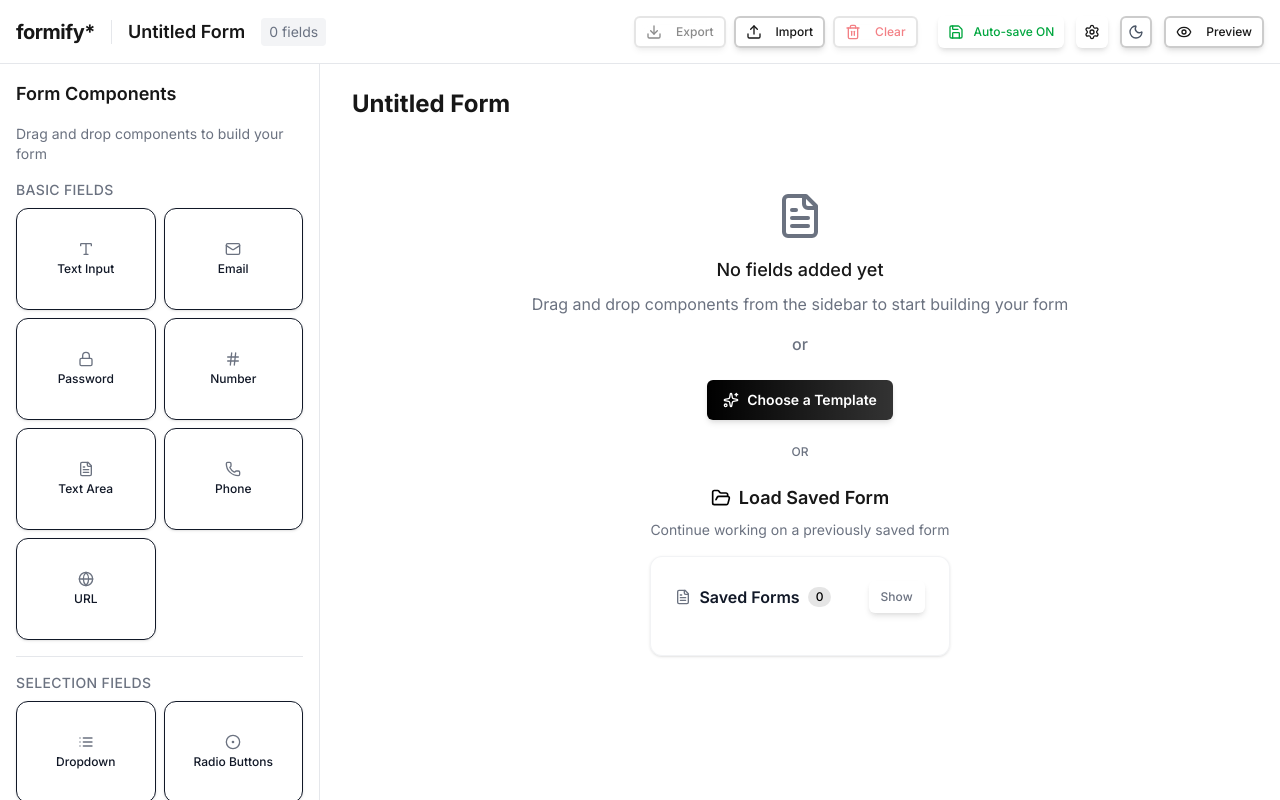
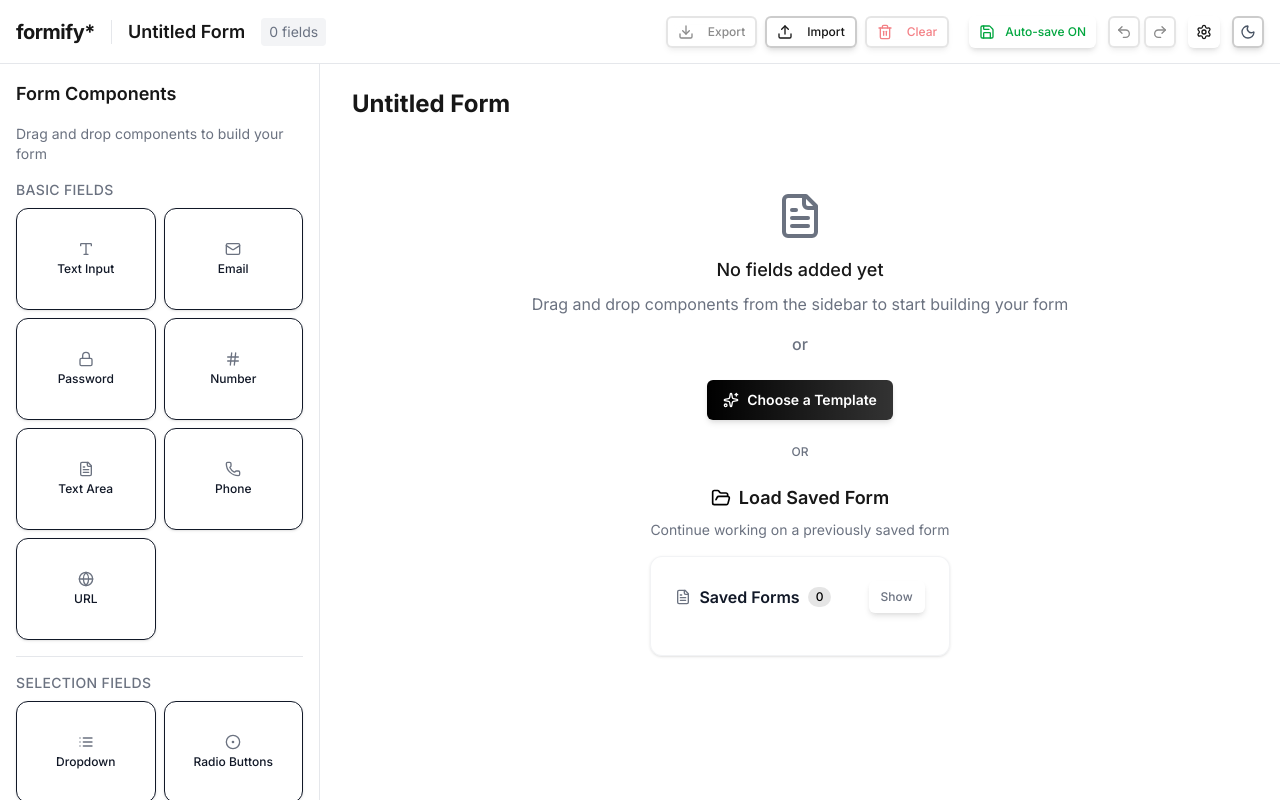
Before and after one commit to sanjaymahto/formify, a Next.js app: page /builder in a window 1280 px wide. Built offline with nearby package versions, Linux system fonts and the light colour scheme.

Commit message:
undo redo functionality added

```diff
--- a/src/components/header.tsx
+++ b/src/components/header.tsx
@@ -4,12 +4,13 @@
 import { Button } from '@/components/ui/button';
 import { useFormStore } from '@/lib/store';
 import { useSettingsStore } from '@/lib/settings-store';
-import { Eye, Edit3, Save, Sun, Moon, Clock, CheckCircle } from 'lucide-react';
+import { Eye, Edit3, Save, Sun, Moon, Clock, CheckCircle, X, Undo2, Redo2 } from 'lucide-react';
 import { ExportImportButtons } from './export-import';
 import { useAutoSave } from '@/hooks/use-auto-save';
 import { SettingsButton } from './settings-button';
 import { showToast } from '@/lib/utils';
 import Link from 'next/link';
+import { useEffect } from 'react';
 
 const Header = () => {
   const isPreviewMode = useFormStore(state => state.isPreviewMode);
@@ -20,8 +21,63 @@
   const autoSaveEnabled = useFormStore(state => state.autoSaveEnabled);
   const lastSaved = useFormStore(state => state.lastSaved);
   const saveForm = useFormStore(state => state.saveForm);
+  const clearForm = useFormStore(state => state.clearForm);
+  const undo = useFormStore(state => state.undo);
+  const redo = useFormStore(state => state.redo);
+  const historyIndex = useFormStore(state => state.historyIndex);
+  const history = useFormStore(state => state.history);
+  const clearHistory = useFormStore(state => state.clearHistory);
   const { theme, updateSettings, colorPalette } = useSettingsStore();
   const { isDirty } = useAutoSave();
+
+  // Calculate undo/redo availability
+  const canUndo = historyIndex >= 0;
+  const canRedo = historyIndex < history.length - 1;
+
+  // Keyboard shortcuts for undo/redo
+  useEffect(() => {
+    const handleKeyDown = (e: KeyboardEvent) => {
+      // Only handle shortcuts when not in preview mode
+      if (isPreviewMode) return;
+
+      // Undo: Ctrl+Z
+      if (e.ctrlKey && e.key === 'z' && !e.shiftKey) {
+        e.preventDefault();
+        if (canUndo) {
+          undo();
+        }
+      }
+
+      // Redo: Ctrl+Y or Ctrl+Shift+Z
+      if ((e.ctrlKey && e.key === 'y') || (e.ctrlKey && e.shiftKey && e.key === 'z')) {
+        e.preventDefault();
+        if (canRedo) {
+          redo();
+        }
+      }
+    };
+
+    window.addEventListener('keydown', handleKeyDown);
+    return () => window.removeEventListener('keydown', handleKeyDown);
+  }, [isPreviewMode, canUndo, canRedo, undo, redo]);
+
+  // Clear history when component unmounts (session ends)
+  useEffect(() => {
+    return () => {
+      // Clear undo/redo history when the session ends
+      clearHistory();
+    };
+  }, [clearHistory]);
+
+  // Clear history when page is about to unload (browser close/refresh)
+  useEffect(() => {
+    const handleBeforeUnload = () => {
+      clearHistory();
+    };
+
+    window.addEventListener('beforeunload', handleBeforeUnload);
+    return () => window.removeEventListener('beforeunload', handleBeforeUnload);
+  }, [clearHistory]);
 
   // Handle save form with toast notification
   const handleSaveForm = () => {
@@ -31,6 +87,25 @@
     } catch (error) {
       console.error('Save failed:', error);
       showToast('Failed to save form', 'error');
+    }
+  };
+
+  // Handle close form with auto-save
+  const handleCloseForm = () => {
+    try {
+      // Auto-save the form before closing
+      if (fields.length > 0) {
+        saveForm();
+        showToast('Form auto-saved before closing', 'info');
+      }
+      // Clear the form to start a new one
+      clearForm();
+      // Clear undo/redo history for the new session
+      clearHistory();
+      showToast('Form cleared - ready to create a new form', 'success');
+    } catch (error) {
+      console.error('Close failed:', error);
+      showToast('Failed to save form before closing', 'error');
     }
   };
 
@@ -191,6 +266,48 @@
           </motion.div>
         )}
 
+        {!isPreviewMode && (
+          <motion.div
+            className="flex items-center space-x-1"
+            initial={{ opacity: 0, scale: 0.8 }}
+            animate={{ opacity: 1, scale: 1 }}
+            transition={{ duration: 0.3 }}
+          >
+            <motion.div
+              whileHover={{ scale: 1.02 }}
+              whileTap={{ scale: 0.98 }}
+              transition={{ duration: 0.2 }}
+            >
+              <Button
+                variant="outline"
+                size="icon"
+                onClick={undo}
+                disabled={!canUndo}
+                className="h-8 w-8 cursor-pointer border-2 transition-all duration-200 hover:scale-110 disabled:opacity-50 disabled:cursor-not-allowed"
+                title="Undo (Ctrl+Z)"
+              >
+                <Undo2 className="h-4 w-4" />
+              </Button>
+            </motion.div>
+            <motion.div
+              whileHover={{ scale: 1.02 }}
+              whileTap={{ scale: 0.98 }}
+              transition={{ duration: 0.2 }}
+            >
+              <Button
+                variant="outline"
+                size="icon"
+                onClick={redo}
+                disabled={!canRedo}
+                className="h-8 w-8 cursor-pointer border-2 transition-all duration-200 hover:scale-110 disabled:opacity-50 disabled:cursor-not-allowed"
+                title="Redo (Ctrl+Y)"
+              >
+                <Redo2 className="h-4 w-4" />
+              </Button>
+            </motion.div>
+          </motion.div>
+        )}
+
         <SettingsButton
           className="h-8 w-8 p-0"
           tooltipText="Customize app appearance and settings"
@@ -218,6 +335,7 @@
           </Button>
         </motion.div>
 
+        {fields.length > 0 && (
           <motion.div
             whileHover={{ scale: 1.02 }}
             whileTap={{ scale: 0.98 }}
@@ -247,6 +365,25 @@
               )}
             </Button>
           </motion.div>
+        )}
+
+        {!isPreviewMode && fields.length > 0 && (
+          <motion.div
+            whileHover={{ scale: 1.02 }}
+            whileTap={{ scale: 0.98 }}
+            transition={{ duration: 0.2 }}
+          >
+            <Button
+              variant="outline"
+              size="icon"
+              onClick={handleCloseForm}
+              className="h-8 w-8 cursor-pointer border-2 transition-all duration-200 hover:scale-110 hover:border-red-300 hover:bg-red-50 dark:hover:border-red-700 dark:hover:bg-red-950/20"
+              title="Close current form and start a new one"
+            >
+              <X className="h-4 w-4 text-red-600 dark:text-red-400" />
+            </Button>
+          </motion.div>
+        )}
 
         <AnimatePresence>
           {isPreviewMode && (
--- a/src/lib/store.ts
+++ b/src/lib/store.ts
@@ -391,6 +391,7 @@
   loadAutoSaveData: (autoSaveData: SavedForm) => void;
   toggleAutoSave: () => void;
   clearCurrentForm: () => void;
+  clearHistory: () => void;
   getSessionForms: () => Record<string, SavedForm>;
   limitFormsToMax: (forms: Record<string, SavedForm>, maxCount?: number) => Record<string, SavedForm>;
 }
@@ -1212,13 +1213,18 @@
         const state = get();
         return state.historyIndex < state.history.length - 1;
       },
+
+      clearHistory: () => {
+        set({
+          history: [],
+          historyIndex: -1,
+        });
+      },
     }),
     {
       name: 'form-builder-storage',
       partialize: state => ({
         fields: state.fields,
-        history: state.history,
-        historyIndex: state.historyIndex,
         lastSaved: state.lastSaved,
         autoSaveEnabled: state.autoSaveEnabled,
       }),
```
Lines whose indentation alone changed are shown as unchanged.
